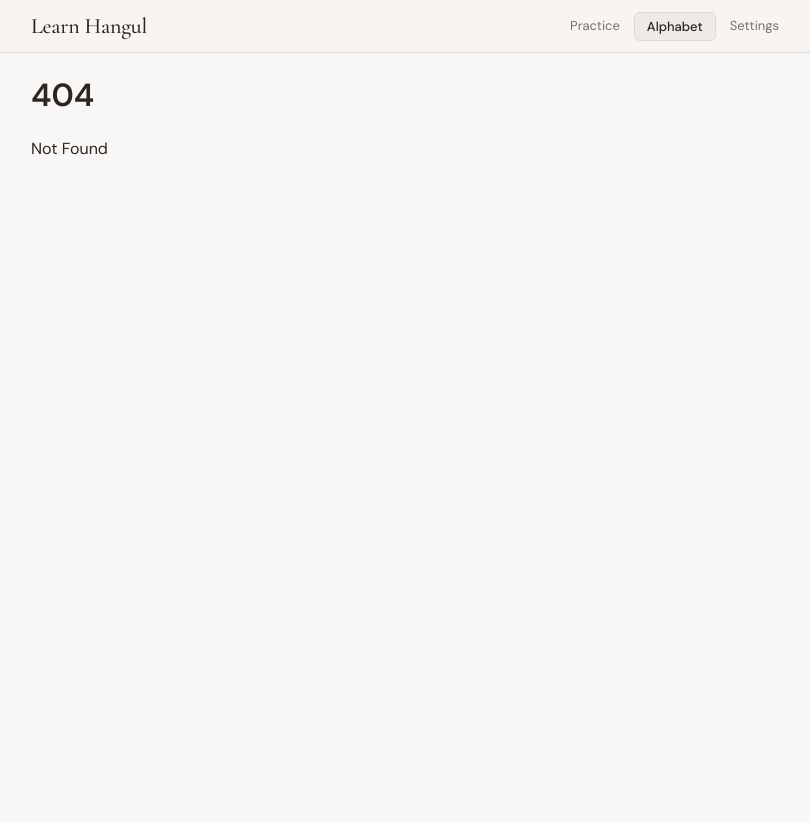
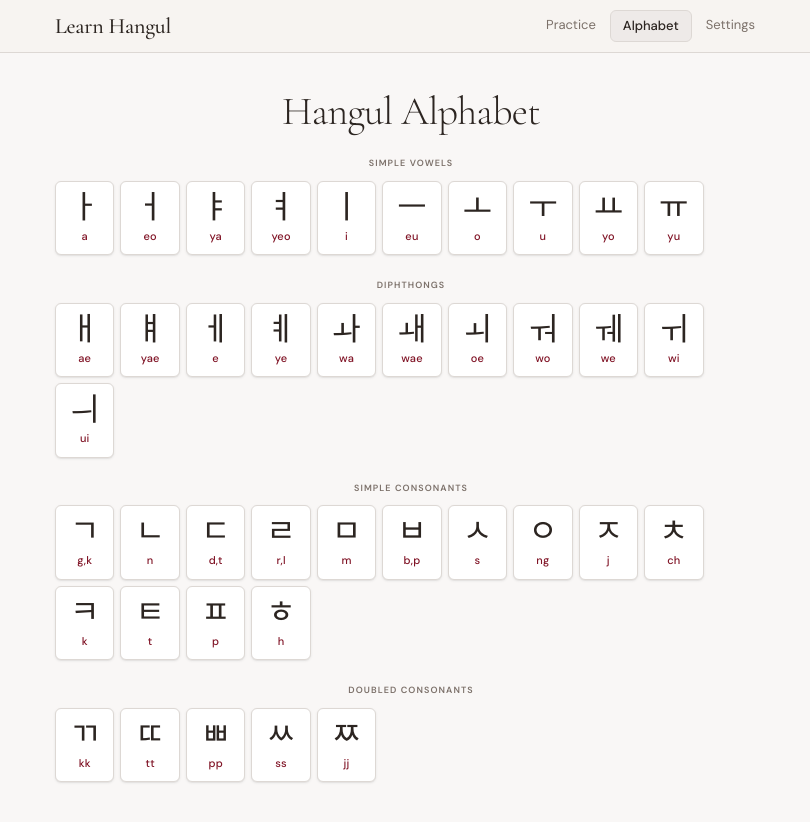
Before and after one commit to pokeghosst/hangul, a SvelteKit app: page /table in a window 1280 px wide. Before the commit this address had no page. Shown: the top 822 px of the page, without its empty margins (229-1039 px from the left). Before the commit the page ends 800 px from the top, so only its background shows below. Built offline with nearby package versions, Linux system fonts and the light colour scheme.

Commit message:
feat: alphabet table

```diff
--- a/src/components/AlphabetTable.svelte
+++ b/src/components/AlphabetTable.svelte
@@ -1,30 +1,47 @@
 <script lang="ts">
 	import { alphabet } from '$lib/alphabet';
-	import appState from '$lib/AppState.svelte';
+
+	function formatCategoryName(name: string) {
+		return name
+			.split(/(?=[A-Z])/)
+			.map((w) => w[0].toUpperCase() + w.slice(1))
+			.join(' ');
+	}
 </script>
 
-<table>
-	<tbody>
-		{#each alphabet as category, index}
-			<tr>
-				<td>
-					<input
-						type="checkbox"
-						name={category.name}
-						bind:checked={
-							() => appState.enabledGroups[index],
-							(v) => {
-								const a = appState.enabledGroups;
-								a[index] = v;
-								appState.enabledGroups = a;
-							}
-						}
-					/>
-				</td>
+<div class="categories">
+	{#each alphabet as category}
+		<div class="letter-category">
+			<h2>{formatCategoryName(category.name)}</h2>
+			<div class="category-cards">
 				{#each category.letters as letter}
-					<td><span>{letter.letter}</span><br /><span>{letter.romanization}</span></td>
+					<div class="card">
+						<span class="letter">{letter.letter}</span><span class="letter-romanization"
+							>{letter.romanization}</span
+						>
+					</div>
 				{/each}
-			</tr>
-		{/each}
-	</tbody>
-</table>
+			</div>
+		</div>
+	{/each}
+</div>
+
+<style>
+	.categories {
+		padding: 16px 0px 8px;
+	}
+
+	.letter-category {
+		margin-bottom: 24px;
+	}
+
+	.letter-category h2 {
+		font-size: 9px;
+		font-weight: 600;
+		letter-spacing: 0.12em;
+		text-transform: uppercase;
+		color: var(--fg-muted);
+		font-family: var(--font-body);
+		margin-bottom: 10px;
+	}
+</style>
--- /dev/null
+++ b/src/reset.css
@@ -0,0 +1,68 @@
+/*
+  Josh's Custom CSS Reset
+  https://www.joshwcomeau.com/css/custom-css-reset/
+*/
+
+*,
+*::before,
+*::after {
+	box-sizing: border-box;
+}
+
+*:not(dialog) {
+	margin: 0;
+}
+
+@media (prefers-reduced-motion: no-preference) {
+	html {
+		interpolate-size: allow-keywords;
+	}
+}
+
+body {
+	line-height: 1.5;
+	-webkit-font-smoothing: antialiased;
+}
+
+img,
+picture,
+video,
+canvas,
+svg {
+	display: block;
+	max-width: 100%;
+}
+
+input,
+button,
+textarea,
+select {
+	font: inherit;
+}
+
+p,
+h1,
+h2,
+h3,
+h4,
+h5,
+h6 {
+	overflow-wrap: break-word;
+}
+
+p {
+	text-wrap: pretty;
+}
+h1,
+h2,
+h3,
+h4,
+h5,
+h6 {
+	text-wrap: balance;
+}
+
+#root,
+#__next {
+	isolation: isolate;
+}
--- a/src/routes/+layout.svelte
+++ b/src/routes/+layout.svelte
@@ -2,7 +2,9 @@
 	import Header from '$components/Header.svelte';
 </script>
 
-<Header />
-<main>
-	<slot></slot>
-</main>
+<div id="root">
+	<Header />
+	<main>
+		<slot></slot>
+	</main>
+</div>
--- a/src/routes/+page.svelte
+++ b/src/routes/+page.svelte
@@ -1,9 +1,5 @@
 <script lang="ts">
-	import AlphabetTable from '$components/AlphabetTable.svelte';
-	import Collapsible from '$components/Collapsible.svelte';
-	import Header from '$components/Header.svelte';
 	import Trainer from '$components/Trainer.svelte';
-	import appState from '$lib/AppState.svelte';
 </script>
 
 <Trainer />
--- /dev/null
+++ b/src/routes/table/+page.svelte
@@ -0,0 +1,18 @@
+<script lang="ts">
+	import AlphabetTable from '$components/AlphabetTable.svelte';
+</script>
+
+<h1>Hangul Alphabet</h1>
+<AlphabetTable />
+
+<style>
+	h1 {
+		font-family: var(--font-display);
+		font-size: 40px;
+		font-weight: 300;
+		color: var(--fg-primary);
+		margin: 0px;
+		letter-spacing: -0.02em;
+		margin-top: 28px;
+	}
+</style>
--- a/src/style.css
+++ b/src/style.css
@@ -1,5 +1,6 @@
 /* TODO: Add static files for fonts */
 @import url('https://fonts.googleapis.com/css2?family=Cormorant+Garamond:ital,wght@0,300;0,400;0,500;1,300;1,400&family=DM+Sans:ital,opsz,wght@0,9..40,300;0,9..40,400;0,9..40,500;0,9..40,600;1,9..40,400&family=DM+Mono:wght@400&display=swap');
+@import 'reset.css';
 
 :root {
 	--font-display: 'Cormorant Garamond', Georgia, serif;
@@ -47,6 +48,16 @@ body {
 	margin: 0;
 }
 
+#root {
+	max-width: 100%;
+	margin: 0 auto;
+	text-align: center;
+	min-height: 100svh;
+	display: flex;
+	flex-direction: column;
+	box-sizing: border-box;
+}
+
 header {
 	position: sticky;
 	top: 0;
@@ -89,7 +100,6 @@ header a {
 	font-weight: 400;
 	color: var(--fg-muted);
 	cursor: pointer;
-	transition: all 0.15s;
 	text-decoration: none;
 }
 
@@ -252,6 +262,41 @@ main {
 	font-family: var(--font-mono);
 }
 
+.category-cards {
+	display: flex;
+	flex-wrap: wrap;
+	gap: 6px;
+}
+
+.category-cards .card .letter {
+	font-family: var(--font-display);
+	font-size: 32px;
+	font-weight: 300;
+	color: var(--fg-primary);
+	line-height: 1;
+}
+
+.category-cards .card .letter-romanization {
+	font-size: 11px;
+	font-weight: 500;
+	color: var(--accent);
+	font-family: var(--font-body);
+	letter-spacing: 0.02em;
+}
+
+.card {
+	display: flex;
+	flex-direction: column;
+	align-items: center;
+	background: rgb(255, 255, 255);
+	border: 1px solid var(--warm-200);
+	border-radius: var(--radius);
+	padding: 10px 14px;
+	/* min-width: 56px; */
+	box-shadow: var(--shadow-sm);
+	gap: 4px;
+}
+
 table {
 	border-collapse: collapse;
 	border: 1px solid #ddd;
```
